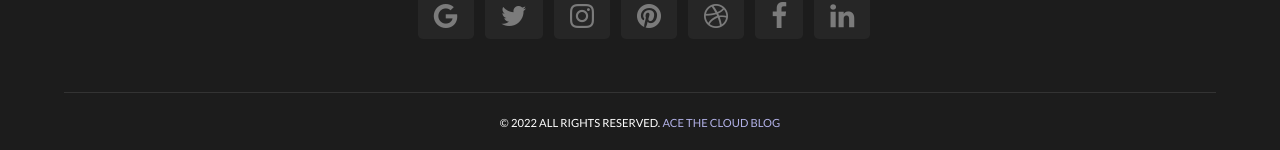
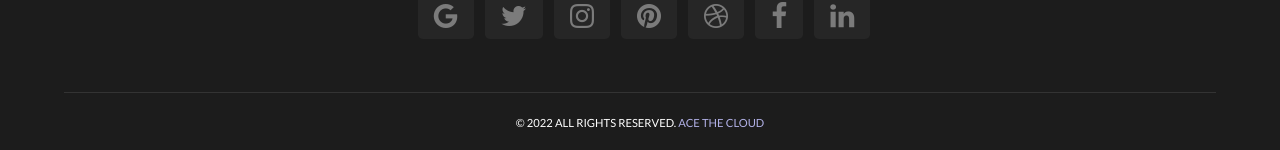
Before and after one commit to AceTheCloud/blog, a Jekyll site: the page built from _posts/2020-08-03-Demistifying-DotNet-6-Minimal-APIs.markdown, in a window 1280 px wide. Shown: the part 1800-1950 px from the top of the page. Built offline with Jekyll 4.4.1, drawn with Linux system fonts in a browser that asks for light colours.

Commit message:
cosmetic changes

```diff
--- a/_includes/footer.html
+++ b/_includes/footer.html
@@ -1,9 +1,11 @@
-
 <footer class="main_footer">
   <div class="wrapper">
     {% include social_footer.html %}
     <div class="copyright">
-      <p>&copy; {{site.time | date: '%Y'}} All rights reserved. <a href="https://AceTheCloud.com/Blog" target="_blank">Ace The Cloud Blog</a></p>
+      <p>&copy; {{site.time | date: '%Y'}} All rights reserved.
+        <a href="https://AceTheCloud.com" target="_blank">
+          Ace The Cloud</a>
+      </p>
     </div>
   </div>
 </footer> <!-- End Section Footer -->
--- a/_includes/header.html
+++ b/_includes/header.html
@@ -1,5 +1,5 @@
 <header class="main_header">
-  <a href="https://acethecloud.com/blog" class="logo">
+  <a href="https://acethecloud.com" class="logo">
     <img src="https://acethecloud.com/blog/assets/img/AceTheCloud.png" height="72px"></img>
   </a>
   <div style="align-self: center; font-size: x-large; color: white;">Ace the Cloud Blog</div>
```
Also changed, not shown: _includes/banner.html (+5 -4 lines).
